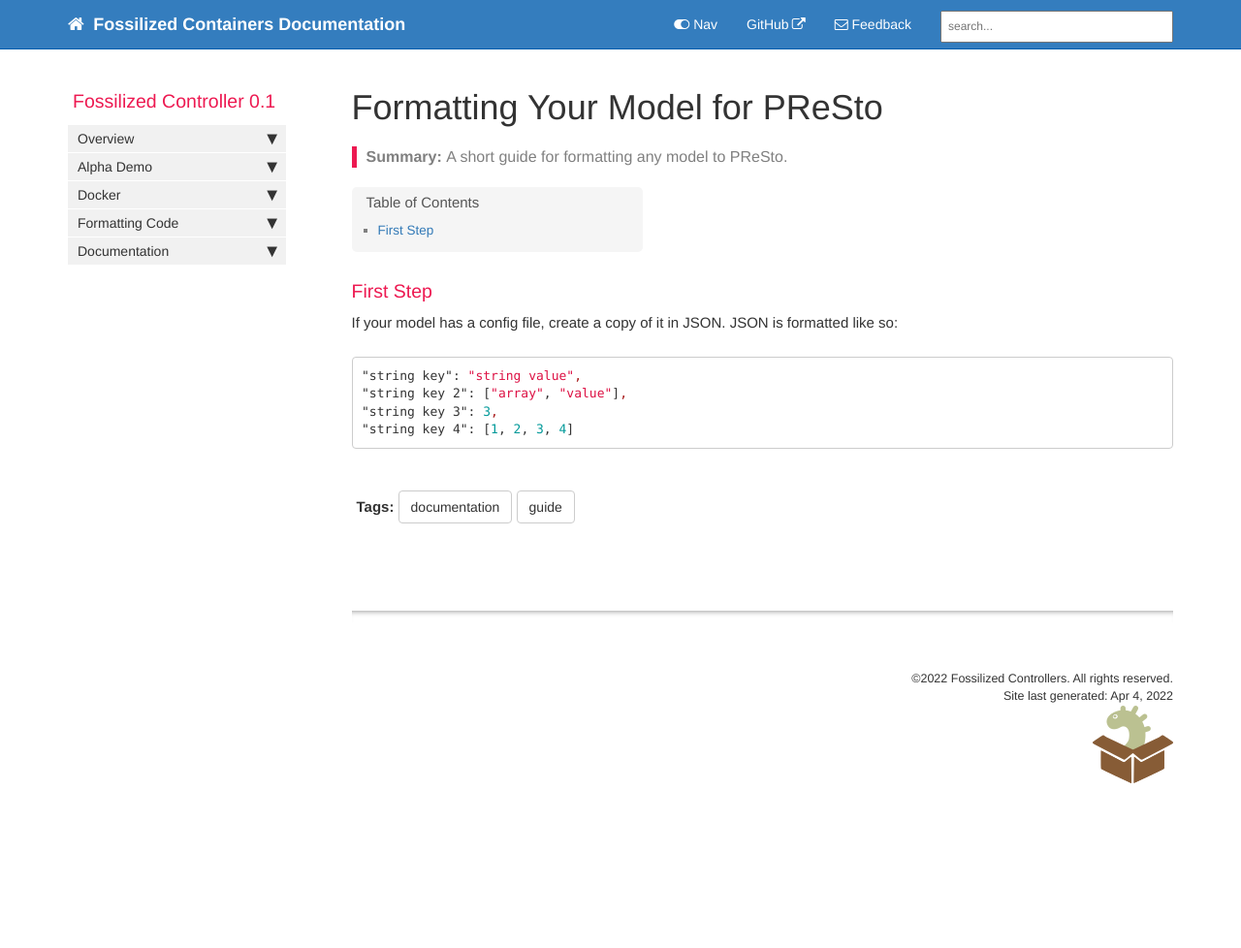
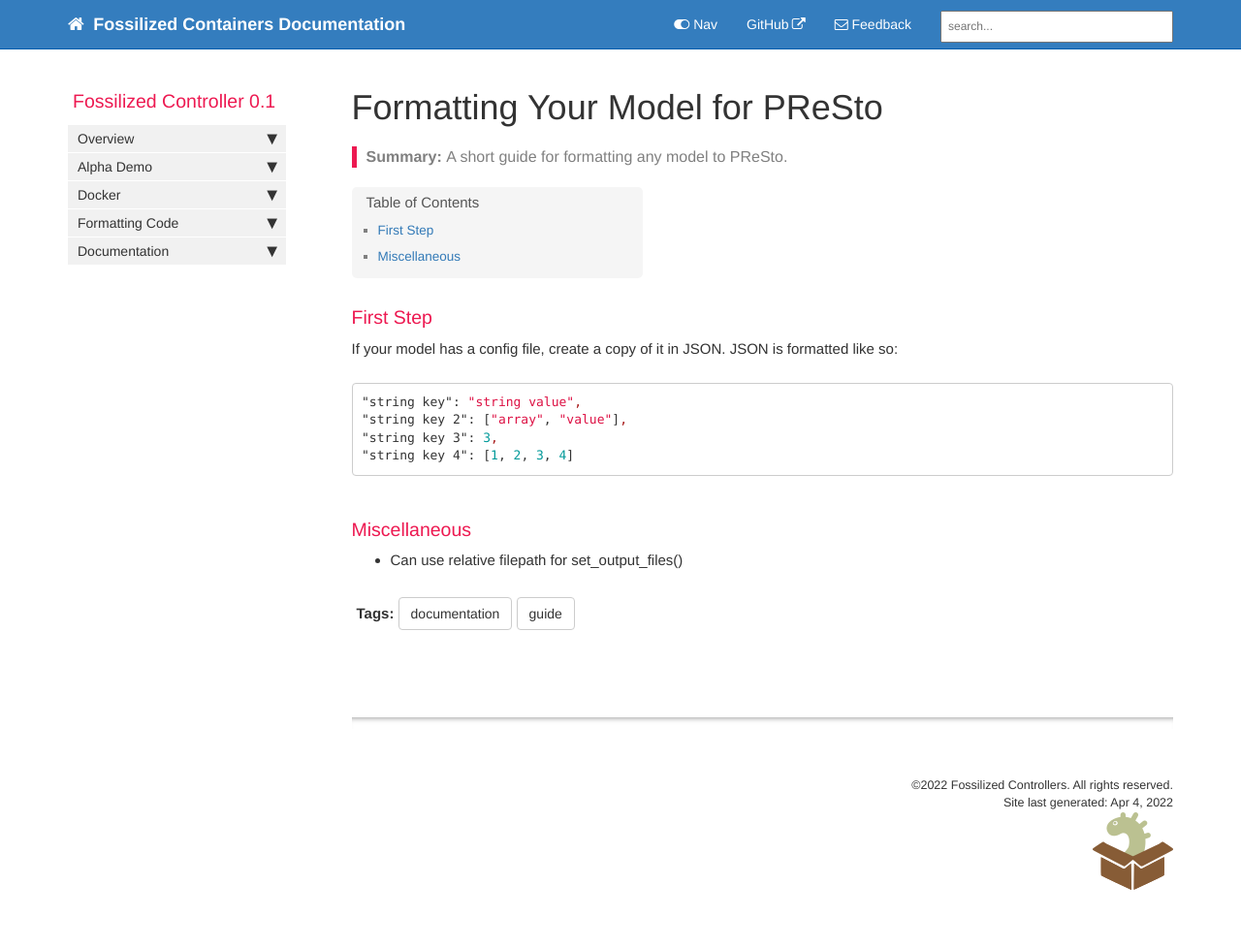
Before and after one commit to FossilizedContainers/fossilized-controller, a Jekyll site: the page built from docs/pages/documentation/formatting_your_model.md, in a window 1280 px wide. Shown: the whole page at 97% size. Built offline with Jekyll 4.4.1, drawn with Linux system fonts in a browser that asks for light colours; comment, search, counter and statistics services are not loaded; before the commit the page ends 900 px from its top, so only the background shows below that.

Commit message:
Clarification for how set_output_files works

````diff
--- a/docs/pages/documentation/formatting_your_model.md
+++ b/docs/pages/documentation/formatting_your_model.md
@@ -17,3 +17,6 @@ If your model has a config file, create a copy of it in JSON. JSON is formatted
 "string key 3": 3,
 "string key 4": [1, 2, 3, 4]
 ```
+
+### Miscellaneous
+* Can use relative filepath for set_output_files()
````
